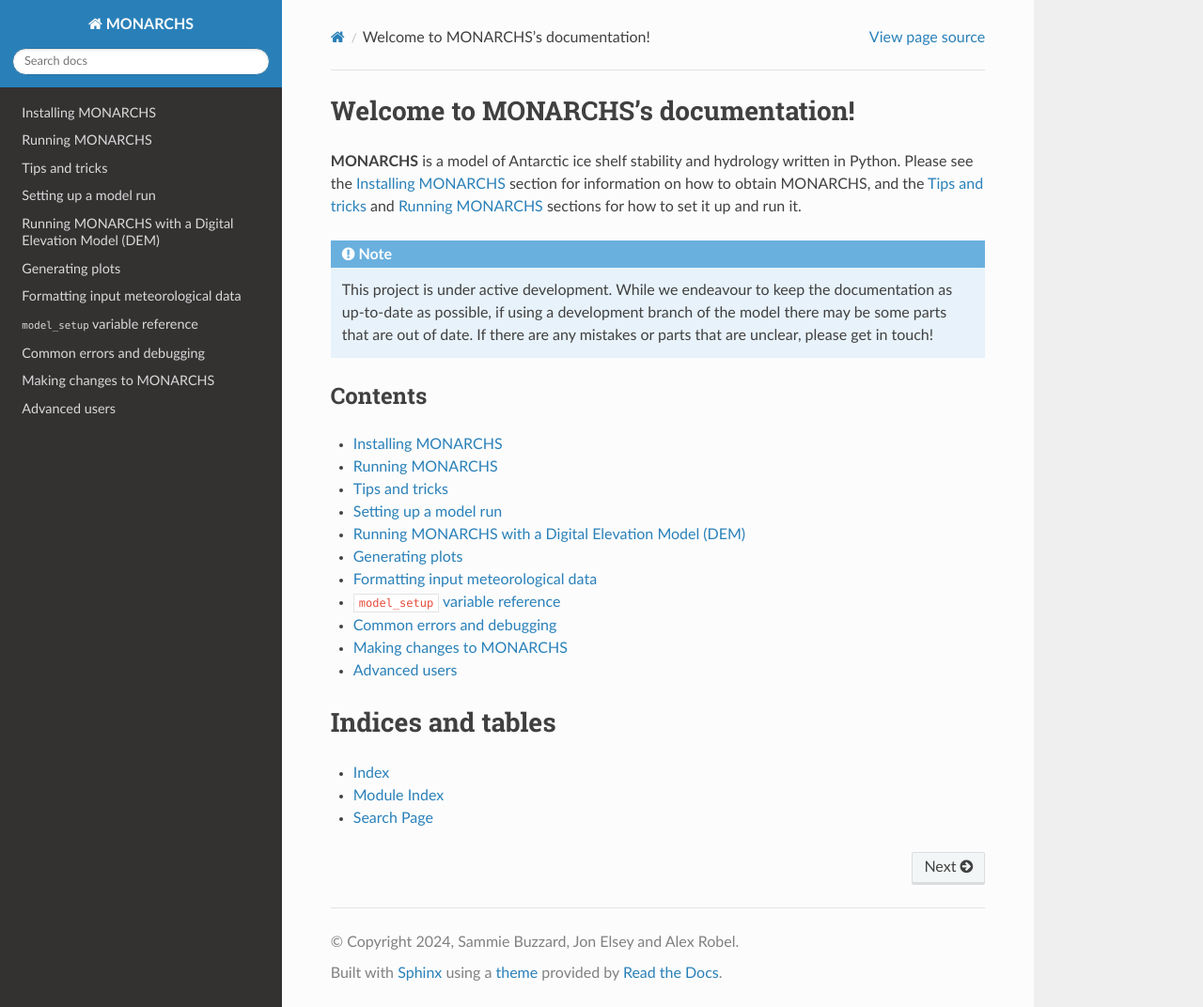
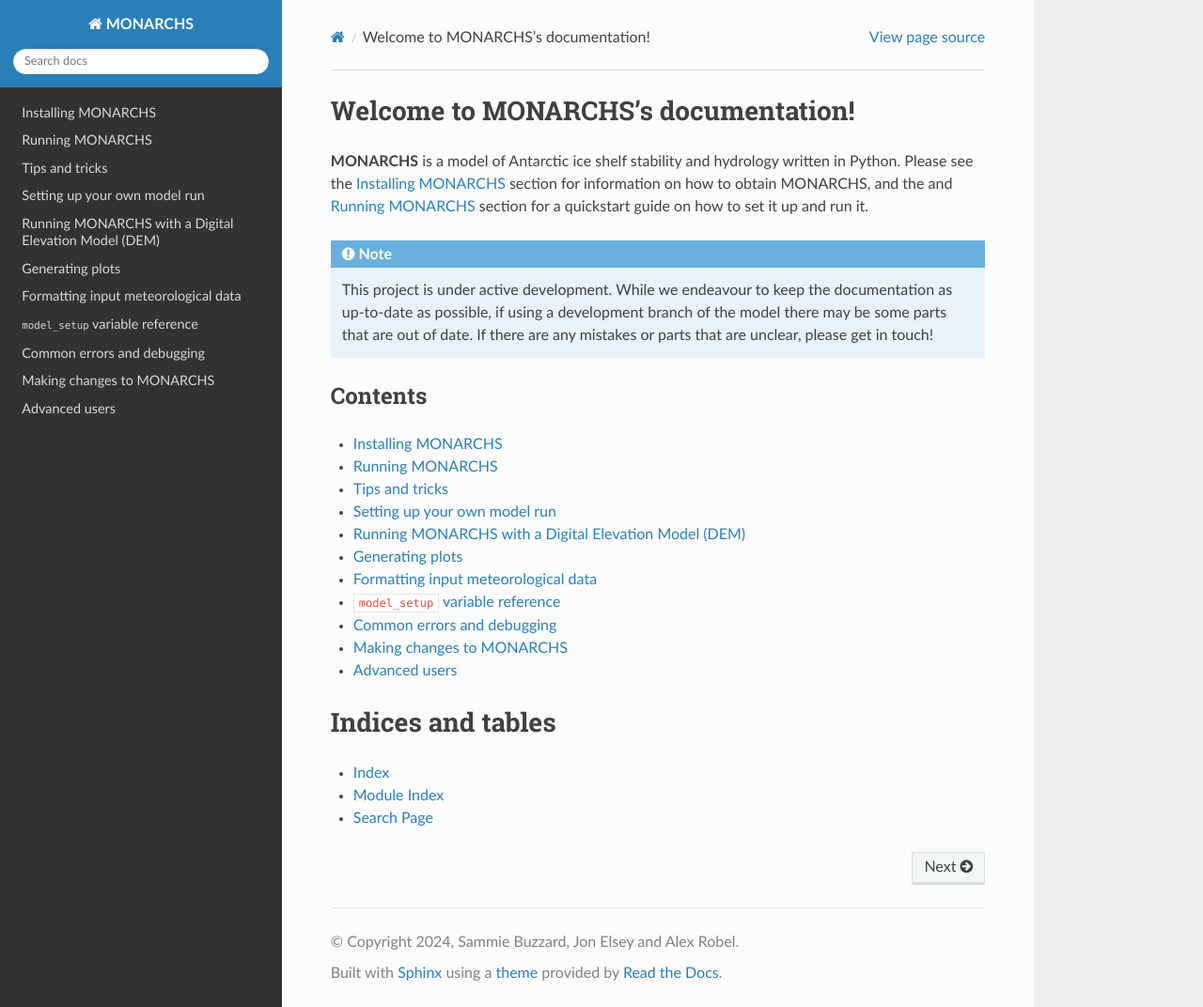
Before and after one commit to monarchs-ice/monarchs, a Sphinx documentation site: the page built from docs/source/index.rst, in a window 1280 px wide and 1072 px high. Shown: the whole window at 94% size. Built offline with Sphinx 7.4.7 and the Read the Docs theme 3.1.0, drawn with Linux system fonts in a browser that asks for light colours; pages that are not in the unit, such as notebooks, are missing from menus.

Commit message:
Updated index page to point to quickstart section

```diff
--- a/docs/source/MONARCHS_model_setup.rst
+++ b/docs/source/MONARCHS_model_setup.rst
@@ -1,4 +1,4 @@
-Setting up a model run
+Setting up your own model run
 *************************
 
 MONARCHS uses a Python file (by default called ``model_setup.py``) to handle user-defined input into the model.
--- a/docs/source/index.rst
+++ b/docs/source/index.rst
@@ -5,7 +5,7 @@ Welcome to MONARCHS's documentation!
 
 **MONARCHS** is a model of Antarctic ice shelf stability and hydrology written in Python.
 Please see the :doc:`installation` section for information on how to obtain MONARCHS,
-and the :doc:`usage` and :doc:`quickstart` sections for how to set it up and run it.
+and the and :doc:`quickstart` section for a quickstart guide on how to set it up and run it.
 
 
 .. note::
```
